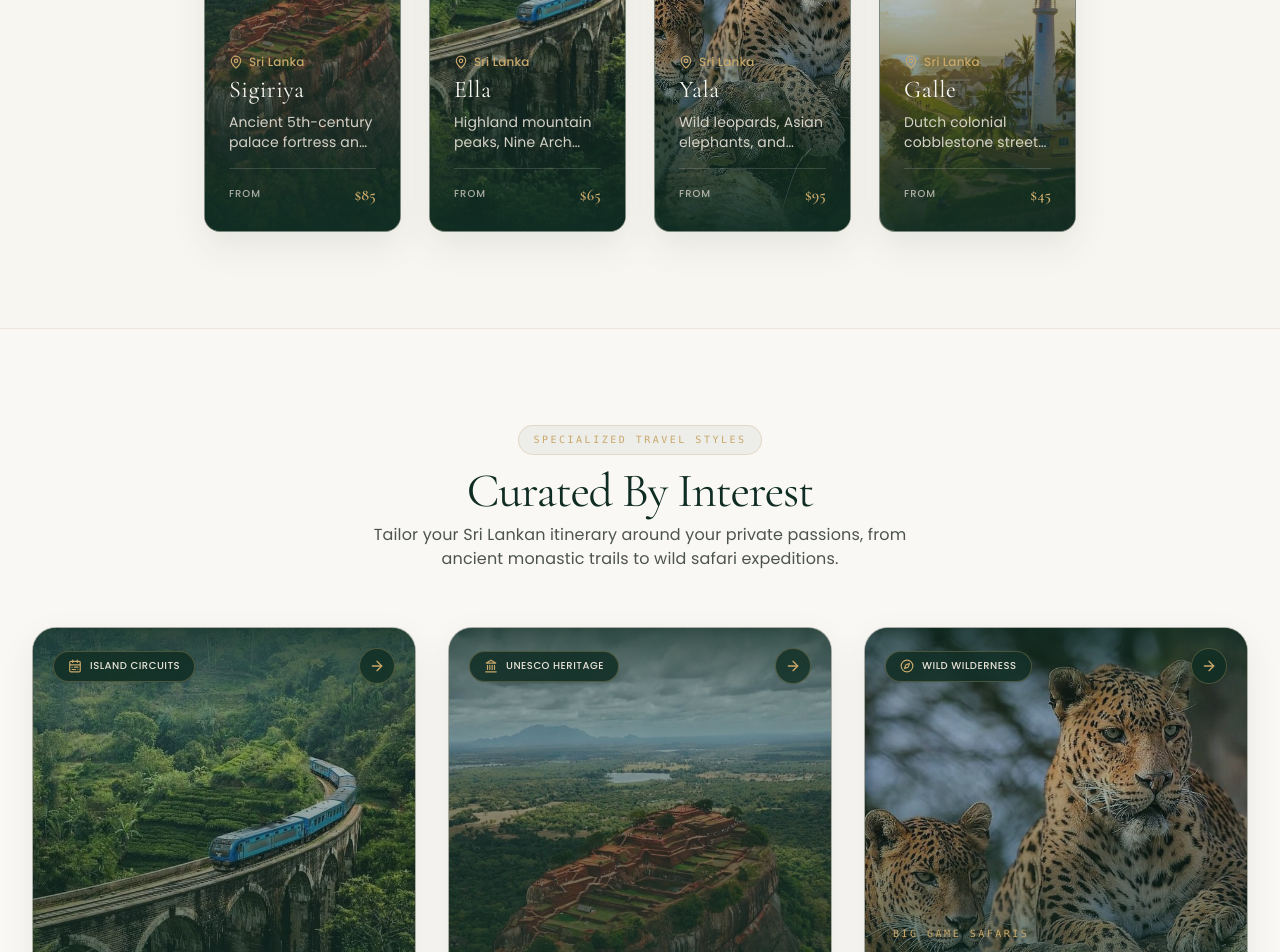
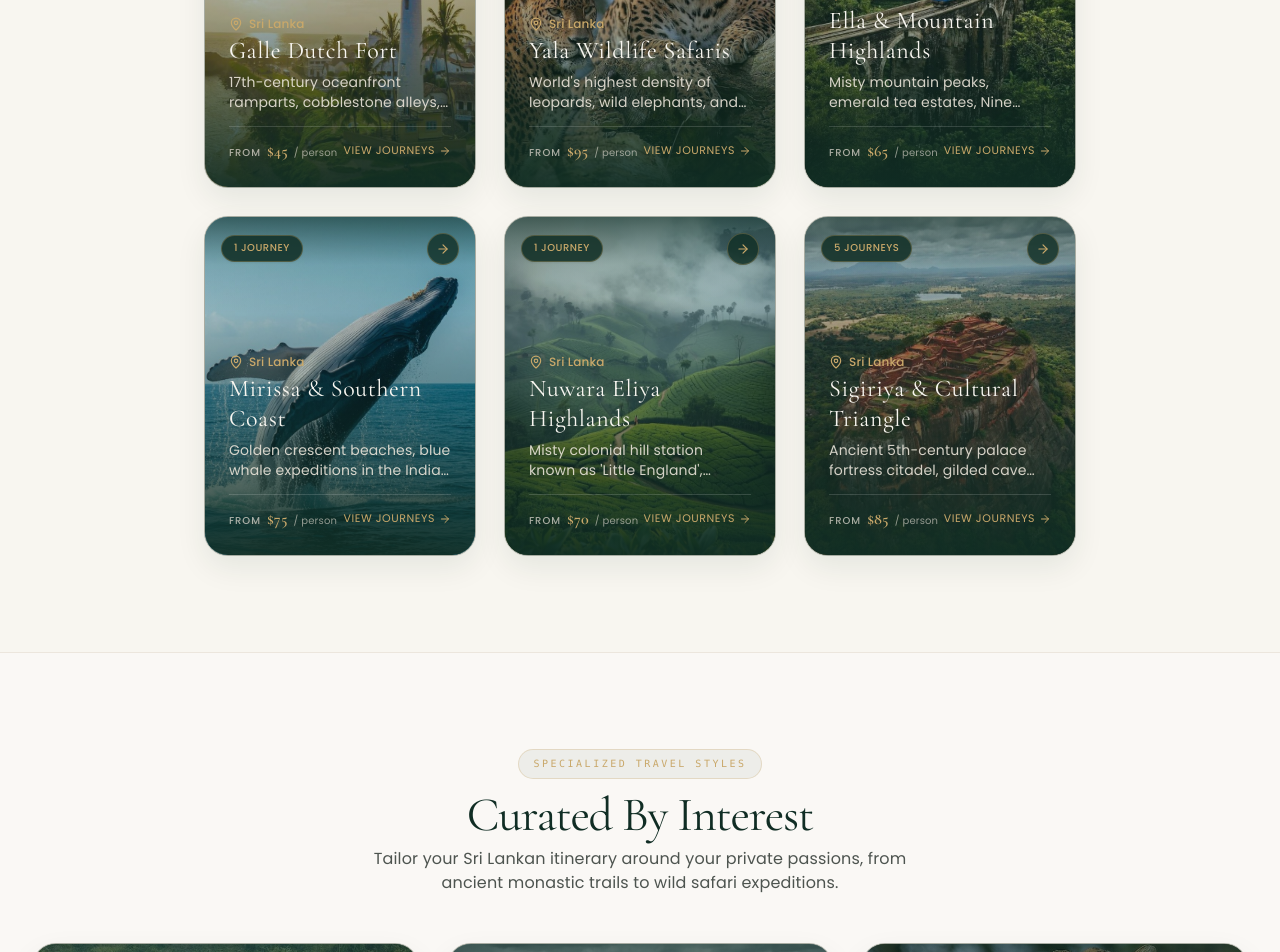
Before and after one commit to raniduabey/EXPLORE-TOURS, a Next.js app: page / in a window 1280 px wide. Shown: the part 4620-5572 px from the top of the page. Built offline with nearby package versions, Linux system fonts and the light colour scheme; no server answers; the database is empty.

Commit message:
feat(homepage): standardise card dimensions and 3-column landscape grid across Alluring Regions and Curated By Interest

```diff
--- a/src/components/home/CategoryGrid.tsx
+++ b/src/components/home/CategoryGrid.tsx
@@ -12,6 +12,13 @@ import {
   ArrowRight,
 } from "lucide-react";
 import { FadeIn, FadeInStagger, FadeInStaggerItem } from "@/components/ui/motion";
+import {
+  HOMEPAGE_CARD_GRID,
+  HOMEPAGE_CARD_CONTAINER,
+  HOMEPAGE_CARD_OVERLAY,
+  HOMEPAGE_CARD_VIGNETTE,
+  HOMEPAGE_CARD_PADDING,
+} from "./cardTokens";
 
 export const CategoryGrid: React.FC = () => {
   const [imgErrors, setImgErrors] = useState<Record<string, boolean>>({});
@@ -82,7 +89,7 @@ export const CategoryGrid: React.FC = () => {
   return (
     <section className="py-16 sm:py-20 lg:py-24 px-4 sm:px-6 lg:px-8 bg-[#FAF8F5] border-y border-luxury-sand/80">
       <div className="max-w-7xl mx-auto">
-        <FadeIn className="text-center max-w-2xl mx-auto mb-12 sm:mb-14">
+        <FadeIn className="text-center max-w-2xl mx-auto mb-10 sm:mb-12">
           <div className="inline-flex items-center gap-2 px-3.5 py-1.5 rounded-full bg-luxury-forest/5 text-luxury-gold text-[10px] font-mono uppercase tracking-[0.25em] border border-luxury-gold/30 mb-3">
             <span>Specialized Travel Styles</span>
           </div>
@@ -94,18 +101,15 @@ export const CategoryGrid: React.FC = () => {
           </p>
         </FadeIn>
 
-        <FadeInStagger className="grid grid-cols-1 sm:grid-cols-2 lg:grid-cols-3 gap-6 sm:gap-7 lg:gap-8">
+        <FadeInStagger className={HOMEPAGE_CARD_GRID}>
           {categories.map((c) => {
             const Icon = c.icon;
             const imgSrc = imgErrors[c.slug] ? "/images/destinations/sigiriya.jpg" : c.image;
 
             return (
               <FadeInStaggerItem key={c.slug}>
-                <Link
-                  href={`/tours?category=${c.slug}`}
-                  className="group relative h-[460px] sm:h-[480px] lg:h-[520px] rounded-3xl overflow-hidden shadow-[0_12px_35px_rgba(16,45,36,0.08)] hover:shadow-[0_24px_55px_rgba(16,45,36,0.18)] border border-luxury-sand/70 hover:border-luxury-gold/60 transition-all duration-500 transform hover:-translate-y-2 block bg-luxury-forest"
-                >
-                  {/* Portrait Background Image */}
+                <Link href={`/tours?category=${c.slug}`} className={HOMEPAGE_CARD_CONTAINER}>
+                  {/* Background Image with smooth hover scale */}
                   <Image
                     src={imgSrc}
                     alt={c.title}
@@ -115,40 +119,39 @@ export const CategoryGrid: React.FC = () => {
                     className={`object-cover ${c.focalPosition} group-hover:scale-105 transition-transform duration-700 ease-out`}
                   />
 
-                  {/* Dual Subtle Vignette & Gradient Overlays for High Legibility */}
-                  <div className="absolute inset-x-0 top-0 h-32 bg-gradient-to-b from-luxury-forest/80 via-luxury-forest/30 to-transparent pointer-events-none" />
-                  <div className="absolute inset-0 bg-gradient-to-t from-luxury-forest/95 via-luxury-forest/45 to-transparent pointer-events-none" />
-                  <div className="absolute inset-0 bg-luxury-forest/10 group-hover:bg-transparent transition-colors duration-500 pointer-events-none" />
+                  {/* Overlays matching DestinationGrid */}
+                  <div className={HOMEPAGE_CARD_OVERLAY} />
+                  <div className={HOMEPAGE_CARD_VIGNETTE} />
 
-                  {/* Top Header: Category Tag & Circular Action Pill */}
-                  <div className="absolute top-5 left-5 right-5 z-10 flex items-center justify-between">
-                    <span className="inline-flex items-center gap-2 px-3.5 py-1.5 rounded-full bg-luxury-forest/85 backdrop-blur-md border border-luxury-gold/30 text-luxury-gold shadow-sm">
+                  {/* Top Bar: Category Tag Pill & Circular Arrow Button */}
+                  <div className="absolute top-4 left-4 right-4 z-10 flex items-center justify-between">
+                    <span className="inline-flex items-center gap-2 px-3 py-1 rounded-full bg-luxury-forest/85 backdrop-blur-md border border-luxury-gold/30 text-luxury-gold shadow-sm">
                       <Icon className="w-3.5 h-3.5 text-luxury-gold" />
                       <span className="text-[10px] font-sans font-medium uppercase tracking-wider text-luxury-sand">
                         {c.tag}
                       </span>
                     </span>
-                    <div className="w-9 h-9 rounded-full bg-luxury-forest/80 backdrop-blur-md border border-luxury-gold/30 flex items-center justify-center text-luxury-gold group-hover:bg-luxury-gold group-hover:text-luxury-forest transition-all duration-300 shadow-sm">
-                      <ArrowRight className="w-4 h-4 transform group-hover:translate-x-0.5 transition-transform" />
+                    <div className="w-8 h-8 rounded-full bg-luxury-forest/80 backdrop-blur-md border border-luxury-gold/30 flex items-center justify-center text-luxury-gold group-hover:bg-luxury-gold group-hover:text-luxury-forest transition-all duration-300 shadow-sm">
+                      <ArrowRight className="w-3.5 h-3.5 transform group-hover:translate-x-0.5 transition-transform" />
                     </div>
                   </div>
 
-                  {/* Bottom Content: Subtitle, Title, Description, and Link Footer */}
-                  <div className="absolute bottom-0 left-0 right-0 p-6 sm:p-7 text-luxury-ivory z-10">
-                    <span className="text-[10px] font-mono uppercase tracking-[0.25em] text-luxury-gold block mb-1.5">
+                  {/* Bottom Content Area */}
+                  <div className={`absolute bottom-0 left-0 right-0 ${HOMEPAGE_CARD_PADDING} text-luxury-ivory z-10`}>
+                    <span className="text-[10px] font-mono uppercase tracking-[0.2em] text-luxury-gold block mb-1">
                       {c.subtitle}
                     </span>
-                    <h3 className="font-serif text-2xl sm:text-3xl font-normal tracking-wide text-luxury-ivory group-hover:text-luxury-gold transition-colors leading-snug">
+                    <h3 className="font-serif text-2xl font-normal tracking-wide text-luxury-ivory group-hover:text-luxury-gold transition-colors leading-tight">
                       {c.title}
                     </h3>
-                    <p className="text-xs sm:text-sm text-luxury-sand/90 font-sans font-light mt-2 line-clamp-2 sm:line-clamp-3 leading-relaxed">
+                    <p className="text-xs sm:text-sm text-luxury-sand/90 font-sans font-normal mt-1.5 line-clamp-2 leading-relaxed">
                       {c.desc}
                     </p>
-                    <div className="mt-4 pt-3.5 border-t border-white/15 flex items-center justify-between">
-                      <span className="text-[11px] font-sans uppercase tracking-widest text-luxury-gold font-medium flex items-center gap-1.5 group-hover:text-luxury-ivory transition-colors">
+                    <div className="mt-3.5 pt-3 border-t border-white/15 flex items-center justify-between">
+                      <div className="flex items-center gap-1.5 text-[11px] font-sans uppercase tracking-wider text-luxury-gold group-hover:text-luxury-ivory transition-colors">
                         <span>Explore Journeys</span>
-                        <ArrowRight className="w-3.5 h-3.5 transform group-hover:translate-x-1 transition-transform" />
-                      </span>
+                        <ArrowRight className="w-3 h-3 transform group-hover:translate-x-1 transition-transform" />
+                      </div>
                       <span className="text-[10px] font-sans font-light text-luxury-sand/70">
                         Curated Experiences
                       </span>
--- a/src/components/home/DestinationGrid.tsx
+++ b/src/components/home/DestinationGrid.tsx
@@ -5,6 +5,13 @@ import Image from "next/image";
 import { ArrowRight, MapPin } from "lucide-react";
 import { useCurrency } from "@/context/CurrencyContext";
 import { FadeIn, FadeInStagger, FadeInStaggerItem } from "@/components/ui/motion";
+import {
+  HOMEPAGE_CARD_GRID,
+  HOMEPAGE_CARD_CONTAINER,
+  HOMEPAGE_CARD_OVERLAY,
+  HOMEPAGE_CARD_VIGNETTE,
+  HOMEPAGE_CARD_PADDING,
+} from "./cardTokens";
 
 export interface DestinationItem {
   id: string;
@@ -23,21 +30,96 @@ const fallbackImages: Record<string, string> = {
   galle: "/images/destinations/galle.jpg",
   mirissa: "/images/destinations/mirissa.jpg",
   yala: "/images/destinations/yala.jpg",
+  "nuwara-eliya": "/images/destinations/nuwara-eliya.jpg",
   colombo: "/images/destinations/colombo.jpg",
 };
 
-const defaultDestinations: DestinationItem[] = [
-  { id: "1", name: "Sigiriya", slug: "sigiriya", shortDesc: "Ancient 5th-century palace fortress and UNESCO World Heritage site.", image: fallbackImages.sigiriya, experienceCount: 5, startingPrice: 85 },
-  { id: "2", name: "Ella", slug: "ella", shortDesc: "Highland mountain peaks, Nine Arch Bridge, and tea plantations.", image: fallbackImages.ella, experienceCount: 1, startingPrice: 65 },
-  { id: "3", name: "Yala", slug: "yala", shortDesc: "Wild leopards, Asian elephants, and open-top 4x4 safaris.", image: fallbackImages.yala, experienceCount: 1, startingPrice: 95 },
-  { id: "4", name: "Galle", slug: "galle", shortDesc: "Dutch colonial cobblestone streets, lighthouses, and ramparts.", image: fallbackImages.galle, experienceCount: 1, startingPrice: 45 },
+// Strict ordering specified for balanced 2-row x 3-column layout
+const REGION_ORDER = [
+  "galle",
+  "yala",
+  "ella",
+  "mirissa",
+  "nuwara-eliya",
+  "sigiriya",
 ];
 
-export const DestinationGrid: React.FC<{ destinations?: DestinationItem[] }> = ({ destinations: propDestinations }) => {
+const defaultDestinations: DestinationItem[] = [
+  {
+    id: "dest-galle",
+    name: "Galle Dutch Fort",
+    slug: "galle",
+    shortDesc: "17th-century oceanfront ramparts, cobblestone alleys, Dutch colonial architecture, and maritime charm.",
+    image: fallbackImages.galle,
+    experienceCount: 1,
+    startingPrice: 45,
+  },
+  {
+    id: "dest-yala",
+    name: "Yala Wildlife Safaris",
+    slug: "yala",
+    shortDesc: "World's highest density of leopards, wild elephants, and open-top 4x4 safaris across coastal wilderness.",
+    image: fallbackImages.yala,
+    experienceCount: 1,
+    startingPrice: 95,
+  },
+  {
+    id: "dest-ella",
+    name: "Ella & Mountain Highlands",
+    slug: "ella",
+    shortDesc: "Misty mountain peaks, emerald tea estates, Nine Arches Bridge, and the scenic highland blue train.",
+    image: fallbackImages.ella,
+    experienceCount: 1,
+    startingPrice: 65,
+  },
+  {
+    id: "dest-mirissa",
+    name: "Mirissa & Southern Coast",
+    slug: "mirissa",
+    shortDesc: "Golden crescent beaches, blue whale expeditions in the Indian Ocean, coconut hills, and coastal surfing.",
+    image: fallbackImages.mirissa,
+    experienceCount: 1,
+    startingPrice: 75,
+  },
+  {
+    id: "dest-nuwara-eliya",
+    name: "Nuwara Eliya Highlands",
+    slug: "nuwara-eliya",
+    shortDesc: "Misty colonial hill station known as 'Little England', enveloped by verdant Ceylon tea gardens and waterfalls.",
+    image: fallbackImages["nuwara-eliya"],
+    experienceCount: 1,
+    startingPrice: 70,
+  },
+  {
+    id: "dest-sigiriya",
+    name: "Sigiriya & Cultural Triangle",
+    slug: "sigiriya",
+    shortDesc: "Ancient 5th-century palace fortress citadel, gilded cave temples, and royal water gardens.",
+    image: fallbackImages.sigiriya,
+    experienceCount: 5,
+    startingPrice: 85,
+  },
+];
+
+export const DestinationGrid: React.FC<{ destinations?: DestinationItem[] }> = ({
+  destinations: propDestinations,
+}) => {
   const { formatPrice } = useCurrency();
   const [imgErrors, setImgErrors] = useState<Record<string, boolean>>({});
 
-  const list = propDestinations && propDestinations.length > 0 ? propDestinations : defaultDestinations;
+  const rawList =
+    propDestinations && propDestinations.length > 0
+      ? propDestinations
+      : defaultDestinations;
+
+  // Reorder strictly by the requested 2-row layout:
+  // Row 1: Galle, Yala, Ella
+  // Row 2: Mirissa, Nuwara Eliya, Sigiriya
+  const list = [...rawList].sort((a, b) => {
+    const idxA = REGION_ORDER.indexOf(a.slug);
+    const idxB = REGION_ORDER.indexOf(b.slug);
+    return (idxA === -1 ? 99 : idxA) - (idxB === -1 ? 99 : idxB);
+  });
 
   return (
     <section className="py-16 sm:py-20 lg:py-24 px-4 sm:px-6 lg:px-8 max-w-7xl mx-auto">
@@ -47,7 +129,7 @@ export const DestinationGrid: React.FC<{ destinations?: DestinationItem[] }> = (
             <span>Iconic Enclaves</span>
           </div>
           <h2 className="font-serif text-3xl sm:text-4xl lg:text-5xl font-normal text-luxury-forest tracking-tight">
-            Sri Lanka's Most Alluring Regions
+            Sri Lanka&apos;s Most Alluring Regions
           </h2>
           <p className="text-sm sm:text-base text-luxury-charcoal/80 font-sans font-normal mt-2 max-w-2xl leading-relaxed">
             From misty highlands and ancient UNESCO heritage citadels to untamed savannahs and palm-fringed coastlines.
@@ -62,44 +144,64 @@ export const DestinationGrid: React.FC<{ destinations?: DestinationItem[] }> = (
         </Link>
       </FadeIn>
 
-      <FadeInStagger className="grid grid-cols-1 sm:grid-cols-2 lg:grid-cols-4 gap-6 sm:gap-7">
+      <FadeInStagger className={HOMEPAGE_CARD_GRID}>
         {list.map((d) => {
           const img = imgErrors[d.id] ? fallbackImages[d.slug] || d.image : d.image;
           return (
             <FadeInStaggerItem key={d.id}>
-              <Link
-                href={`/destinations/${d.slug}`}
-                className="group relative h-96 rounded-2xl overflow-hidden shadow-[0_15px_35px_rgba(16,45,36,0.08)] hover:shadow-[0_25px_50px_rgba(16,45,36,0.15)] border border-luxury-sand/50 transition-all duration-500 transform hover:-translate-y-1.5 block bg-luxury-forest"
-              >
+              <Link href={`/destinations/${d.slug}`} className={HOMEPAGE_CARD_CONTAINER}>
+                {/* Background Image with smooth hover scale */}
                 <Image
                   src={img}
                   alt={d.name}
                   fill
+                  sizes="(max-width: 640px) 100vw, (max-width: 1024px) 50vw, 33vw"
                   onError={() => setImgErrors((prev) => ({ ...prev, [d.id]: true }))}
                   className="object-cover group-hover:scale-105 transition-transform duration-700 ease-out"
                 />
-                <div className="absolute inset-0 bg-gradient-to-t from-luxury-forest/95 via-luxury-forest/40 to-transparent" />
-                <div className="absolute top-4 left-4">
-                  <span className="px-3 py-1 rounded-full text-[10px] font-sans font-medium uppercase tracking-wider bg-luxury-forest/80 text-luxury-gold border border-luxury-gold/30 backdrop-blur-md shadow-sm">
+
+                {/* Overlays matching Curated By Interest */}
+                <div className={HOMEPAGE_CARD_OVERLAY} />
+                <div className={HOMEPAGE_CARD_VIGNETTE} />
+
+                {/* Top Bar: Journey Count Badge & Circular Arrow Button */}
+                <div className="absolute top-4 left-4 right-4 z-10 flex items-center justify-between">
+                  <span className="px-3 py-1 rounded-full text-[10px] font-sans font-medium uppercase tracking-wider bg-luxury-forest/85 text-luxury-gold border border-luxury-gold/30 backdrop-blur-md shadow-sm">
                     {d.experienceCount} {d.experienceCount === 1 ? "Journey" : "Journeys"}
                   </span>
+                  <div className="w-8 h-8 rounded-full bg-luxury-forest/80 backdrop-blur-md border border-luxury-gold/30 flex items-center justify-center text-luxury-gold group-hover:bg-luxury-gold group-hover:text-luxury-forest transition-all duration-300 shadow-sm">
+                    <ArrowRight className="w-3.5 h-3.5 transform group-hover:translate-x-0.5 transition-transform" />
+                  </div>
                 </div>
-                <div className="absolute bottom-0 left-0 right-0 p-6 text-luxury-ivory">
+
+                {/* Bottom Content Area */}
+                <div className={`absolute bottom-0 left-0 right-0 ${HOMEPAGE_CARD_PADDING} text-luxury-ivory z-10`}>
                   <div className="flex items-center gap-1.5 text-luxury-gold text-xs font-sans font-medium mb-1">
-                    <MapPin className="w-3.5 h-3.5" />
+                    <MapPin className="w-3.5 h-3.5 text-luxury-gold" />
                     <span>Sri Lanka</span>
                   </div>
-                  <h3 className="font-serif text-2xl font-normal tracking-wide text-luxury-ivory group-hover:text-luxury-gold transition-colors">
+                  <h3 className="font-serif text-2xl font-normal tracking-wide text-luxury-ivory group-hover:text-luxury-gold transition-colors leading-tight">
                     {d.name}
                   </h3>
                   <p className="text-xs sm:text-sm text-luxury-sand/90 mt-1.5 line-clamp-2 font-sans font-normal leading-relaxed">
                     {d.shortDesc}
                   </p>
-                  <div className="mt-4 pt-3.5 border-t border-white/15 flex items-center justify-between">
-                    <span className="text-[10px] font-sans uppercase tracking-widest text-luxury-sand/70 font-medium">From</span>
-                    <span className="font-serif text-base font-semibold text-luxury-gold">
-                      {formatPrice(d.startingPrice)}
-                    </span>
+                  <div className="mt-3.5 pt-3 border-t border-white/15 flex items-center justify-between">
+                    <div className="flex items-baseline gap-1.5">
+                      <span className="text-[10px] font-sans uppercase tracking-widest text-luxury-sand/70 font-medium">
+                        From
+                      </span>
+                      <span className="font-serif text-base font-semibold text-luxury-gold">
+                        {formatPrice(d.startingPrice)}
+                      </span>
+                      <span className="text-[10px] font-sans font-normal text-luxury-sand/60">
+                        / person
+                      </span>
+                    </div>
+                    <div className="flex items-center gap-1 text-[11px] font-sans uppercase tracking-wider text-luxury-gold group-hover:text-luxury-ivory transition-colors">
+                      <span>View Journeys</span>
+                      <ArrowRight className="w-3 h-3 transform group-hover:translate-x-1 transition-transform" />
+                    </div>
                   </div>
                 </div>
               </Link>
--- /dev/null
+++ b/src/components/home/cardTokens.ts
@@ -0,0 +1,24 @@
+/**
+ * Shared Card Sizing & Layout Tokens across Ceylon Explore Tours Homepage
+ * Standardizes dimensions, aspect ratio, border-radius, and grid gaps across:
+ * 1. Sri Lanka's Most Alluring Regions (DestinationGrid)
+ * 2. Curated By Interest (CategoryGrid)
+ */
+
+export const HOMEPAGE_CARD_GRID =
+  "grid grid-cols-1 sm:grid-cols-2 lg:grid-cols-3 gap-6 sm:gap-7";
+
+export const HOMEPAGE_LANDSCAPE_CARD_HEIGHT =
+  "h-80 sm:h-[340px]";
+
+export const HOMEPAGE_CARD_CONTAINER =
+  `group relative ${HOMEPAGE_LANDSCAPE_CARD_HEIGHT} w-full rounded-3xl overflow-hidden shadow-[0_12px_30px_rgba(16,45,36,0.08)] hover:shadow-[0_20px_45px_rgba(16,45,36,0.15)] border border-luxury-sand/70 hover:border-luxury-gold/50 transition-all duration-500 transform hover:-translate-y-1.5 block bg-luxury-forest`;
+
+export const HOMEPAGE_CARD_OVERLAY =
+  "absolute inset-0 bg-gradient-to-t from-luxury-forest/95 via-luxury-forest/40 to-transparent pointer-events-none";
+
+export const HOMEPAGE_CARD_VIGNETTE =
+  "absolute inset-x-0 top-0 h-24 bg-gradient-to-b from-luxury-forest/70 via-luxury-forest/20 to-transparent pointer-events-none";
+
+export const HOMEPAGE_CARD_PADDING =
+  "p-5 sm:p-6";
```
